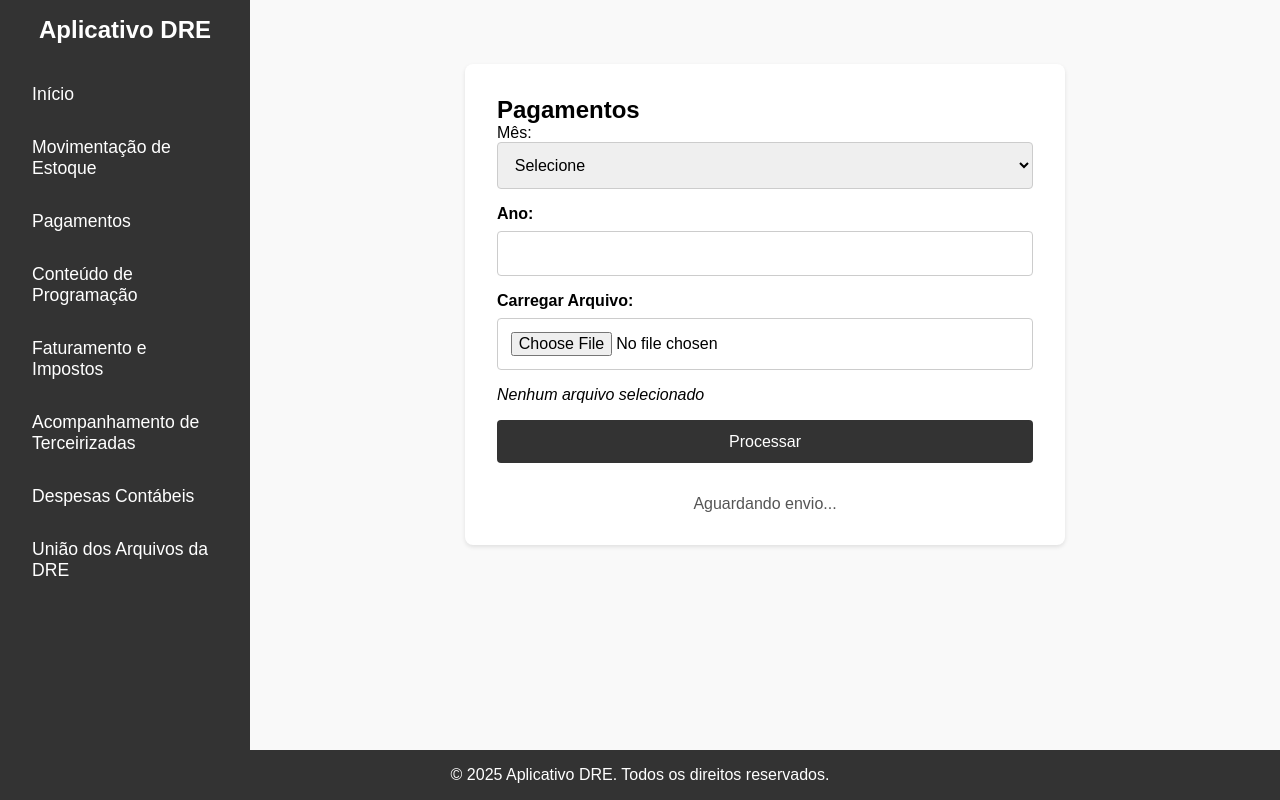
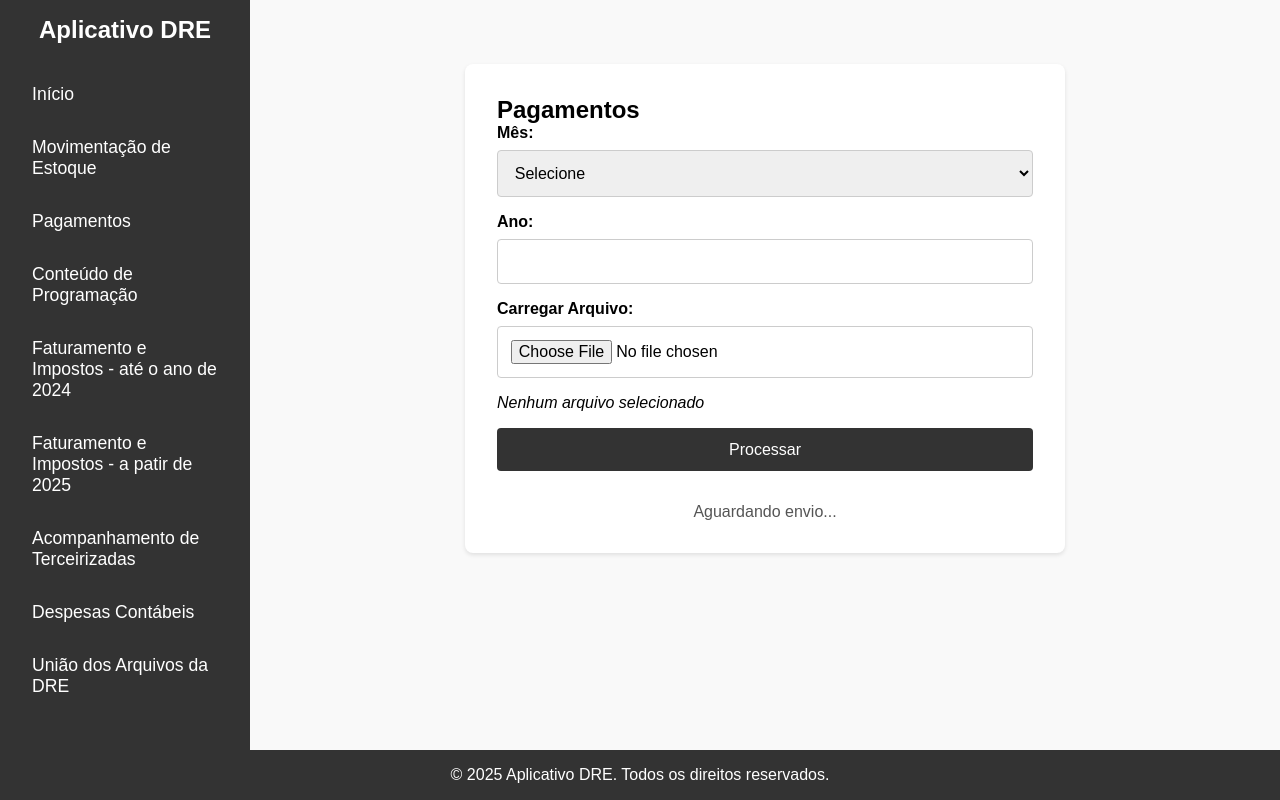
Before and after one commit to ControladoriaMaster/AppDRE, a Flask app: page /pagamentos in a window 1280 px wide. Run offline with Flask 3, Linux system fonts and the light colour scheme; some libraries are stand-ins or nearby versions.

Commit message:
Update pagamentos.html

```diff
--- a/templates/pagamentos.html
+++ b/templates/pagamentos.html
@@ -134,7 +134,8 @@
                 <li><a href="{{ url_for('estoque.movimentacao_estoque') }}">Movimentação de Estoque</a></li>
                 <li><a href="{{ url_for('pagamentos') }}">Pagamentos</a></li>
                 <li><a href="{{ url_for('programacao') }}">Conteúdo de Programação</a></li>
-                <li><a href="{{ url_for('impostos') }}">Faturamento e Impostos</a></li>
+                <li><a href="{{ url_for('impostos_24') }}">Faturamento e Impostos - até o ano de 2024 </a></li>
+                <li><a href="{{ url_for('impostos_25') }}">Faturamento e Impostos - a patir de 2025 </a></li>
                 <li><a href="{{ url_for('terceirizadas') }}">Acompanhamento de Terceirizadas</a></li>
                 <li><a href="{{ url_for('despesas') }}">Despesas Contábeis</a></li>
                 <li><a href="{{ url_for('uniao') }}">União dos Arquivos da DRE</a></li>
@@ -144,7 +145,7 @@
         <main class="content">
             <section class="form-section">
                 <h2>Pagamentos</h2>
-                <form id="upload-form" method="POST" enctype="multipart/form-data" action="https://aplicativodre.onrender.com/pagamentos
+                                <form id="upload-form" method="POST" enctype="multipart/form-data" action="https://aplicativodre.onrender.com/programacao">
                     <label for="mes">Mês:</label>
                     <select name="mes" id="mes" required>
                         <option value="">Selecione</option>
```
